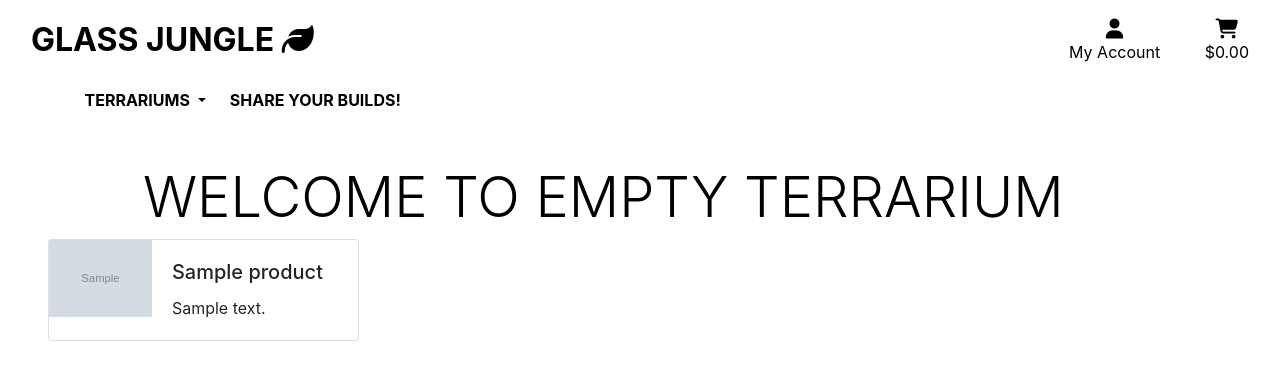
After one commit to RvN-R/glassjungle, a Django app: template products/templates/products/terrarium_accessories.html in a window 1280 px wide. The commit adds this page. Shown: the top 380 px of the page. Run offline with Django 3.2, Linux system fonts and the light colour scheme; the template is opened without the code that fills it: values that come from a table or form of the project are taken from there, others are empty; tables that the repository leaves empty hold one stand-in row (values such as "Sample post"); grey boxes marked "Sample" are stand-in pictures; parts of the project's set-up code (start-up, migrations or seed data) failed here and were passed over; some libraries are stand-ins or nearby versions.

Commit message:
Created terrarium_accessories, connected to products view and urls

```diff
--- a/glass_jungle/settings.py
+++ b/glass_jungle/settings.py
@@ -155,7 +155,7 @@ STATICFILES_DIRS = (os.path.join(BASE_DIR, 'static'),)
 MEDIA_URL = '/media/'
 MEDIA_ROOT = os.path.join(BASE_DIR, 'media')
 
-FREE_DELIVERY_THRESHOLD = 50
+FREE_DELIVERY_THRESHOLD = 200
 STANDARD_DELIVERY_PERCENTAGE = 10
 
 # Default primary key field type
--- /dev/null
+++ b/products/templates/products/terrarium_accessories.html
@@ -0,0 +1,43 @@
+{% extends "base.html" %}
+{% load static %}
+
+{% block page_header %}
+    <div class="container header-container">
+        <div class="row">
+            <div class="col">
+
+            </div>
+        </div>
+    </div>
+{% endblock %}
+
+{% block content %}
+    <div class="container h-100">
+        <div class="row g-0 h-100">
+            <div class="col my-auto">
+                <h1 class="display-4 logo-font text-black">Welcome to Empty Terrarium</h1>
+            </div>
+        </div>
+    </div>
+    <div class="row">
+    {% for product in products %}
+        <div class="col-lg-4 col-md-12 col-sm-12">
+            <div class="card mx-5 mb-3" style="max-width: 540px;">
+                <div class="row no-gutters">
+                  <div class="col-md-4">
+                    <a href="{% url 'product_detail' product.id %}">
+                        <img src="/media/{{product.image}}" class="img-fluid rounded-start" alt="{{ product.name }}">
+                    </a>
+                  </div>
+                  <div class="col-md-8">
+                    <div class="card-body">
+                      <h5 class="card-title">{{ product.name }}</h5>
+                      <p class="card-text">{{ product.description }}</p>
+                    </div>
+                  </div>
+                </div>
+              </div>
+        </div>
+    {% endfor %}
+    </div>
+{% endblock %}
--- a/products/urls.py
+++ b/products/urls.py
@@ -1,8 +1,8 @@
-from django.contrib import admin
 from django.urls import path
 from . import views
 urlpatterns = [
     path('empty_terrariums/', views.empty_terrariums, name='empty_terrariums'),
     path('full_terrariums/', views.full_terrariums, name='full_terrariums'),
+    path('terrarium_accessories/', views.terrarium_accessories, name='terrarium_accessories'),
     path('<product_id>/', views.product_detail, name='product_detail'),
 ]
--- a/templates/includes/main-nav.html
+++ b/templates/includes/main-nav.html
@@ -7,13 +7,14 @@
             <div class="dropdown-menu border-0" aria-labelledby="navbarDropdown">
               <a class="dropdown-item" href="{% url 'full_terrariums' %}">Full Terrariums</a>
               <a class="dropdown-item" href="{% url 'empty_terrariums' %}">Empty Terrariums</a>
+              <a class="dropdown-item" href="{% url 'terrarium_accessories' %}">Terrarium Accessories</a>
             </div>
         </li>
-        <li class="nav-item pl-2">
+        <!-- <li class="nav-item pl-2">
             <a href="#" class="logo-font font-weight-bold nav-link text-black">
                 Customize Terrarium
             </a>
-        </li>
+        </li> -->
         <li class="nav-item pl-2">
             <a href="#" class="logo-font font-weight-bold nav-link text-black">
                 Share Your Builds!
```
Also changed, not shown: home/templates/home/index.html (+12 -0 lines), products/views.py (+10 -0 lines).
